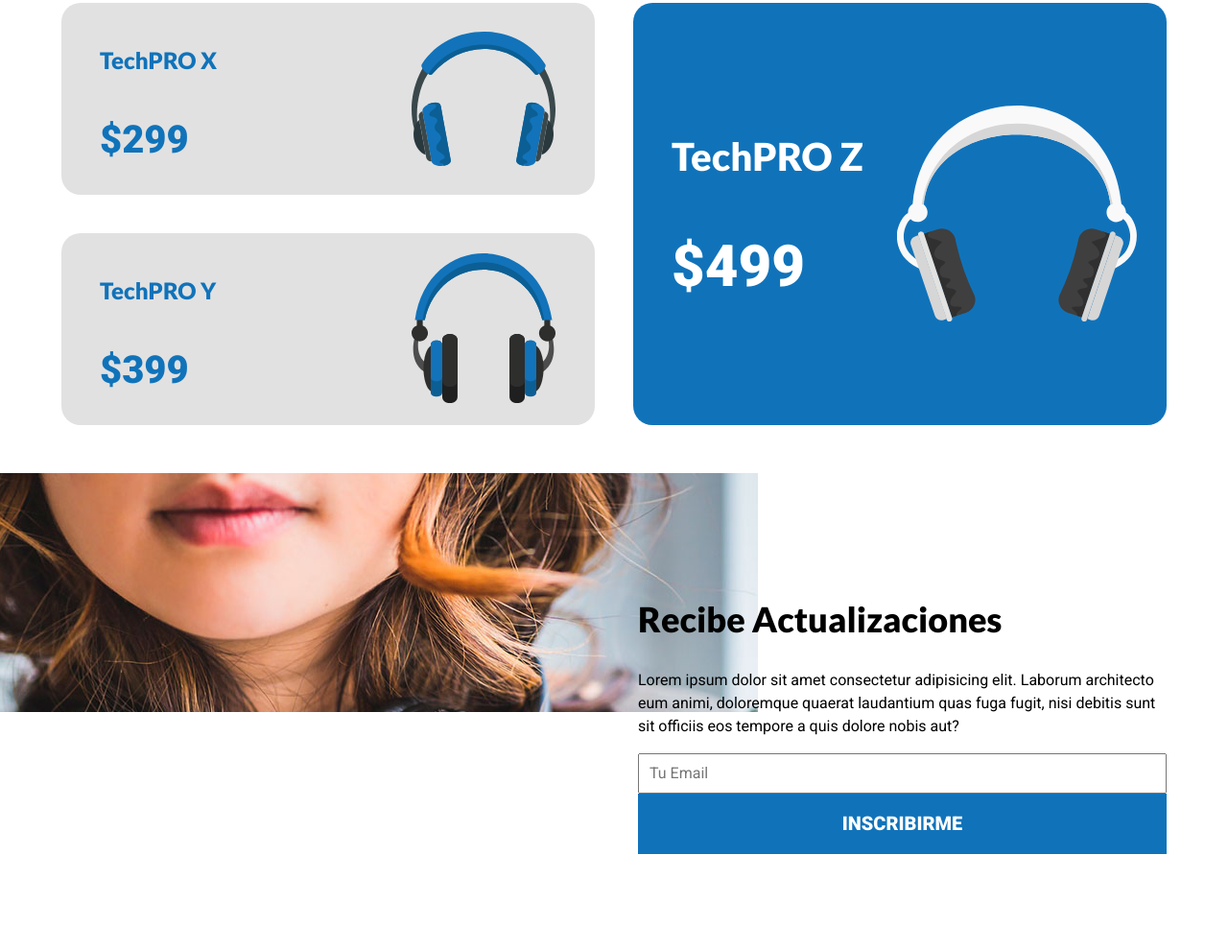
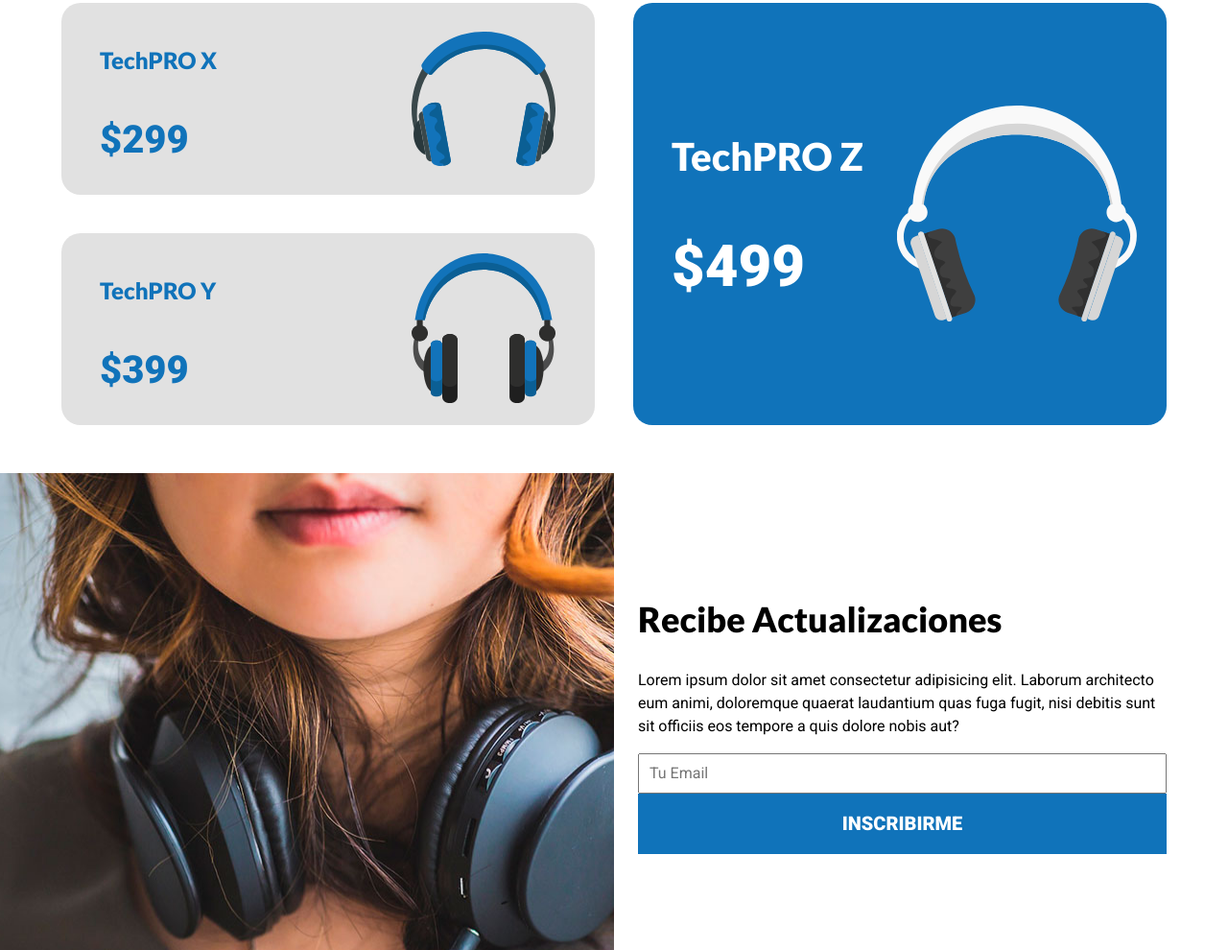
Before and after one commit to fabianallvarez/07-audifonos, a plain HTML site: page index.html in a window 1280 px wide. Shown: the part 1777-2767 px from the top of the page at 96% size. Drawn offline with Linux system fonts and the light colour scheme.

Commit message:
ft:Newsletter finalizado

```diff
--- a/css/styles.css
+++ b/css/styles.css
@@ -313,16 +313,15 @@ img {
 /** Newsletter **/
 
 .newsletter {
-    background-image: linear-gradient( to bottom, transparent 80%, var(--blanco) 0%), url(../07-audifonos/img/newsletter.jpg);
-    background-position: left, -6rem -14rem;
+    background-image: linear-gradient( to bottom, transparent 50%, var(--blanco) 0%), url(../07-audifonos/img/newsletter.jpg);
+    background-position: top center;
     background-repeat: no-repeat;
-    background-size: 100%, 100rem;
-    padding: 10rem 0px;
+    background-size: 100%, 70rem;
 }
 @media (min-width: 768px ){
     .newsletter {
-        background-image: linear-gradient( to bottom, transparent 50%, var(--blanco) 0%), url(../07-audifonos/img/newsletter.jpg);
-        background-position: center, -21rem 0rem;
+        background-image: linear-gradient( to right, transparent 50%, var(--blanco) 0%), url(../07-audifonos/img/newsletter.jpg);
+        background-position: center, -10rem 0rem;
         background-size: 100%, 100rem;
         padding: 10rem 0;
     }
@@ -356,7 +355,6 @@ img {
     }
 
 }
-
 .formulario input [type="text"] {
     width: 100%;
     padding: 1rem;
```
